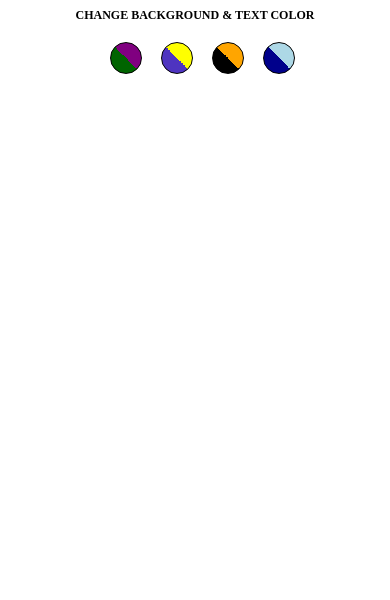
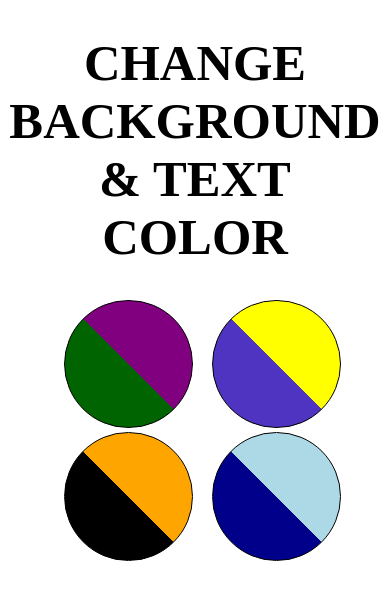
Before and after one commit to E-rar/change-background-and-text-color, a plain HTML site: page index.html in a window 390 px wide. Drawn offline with Linux system fonts and the light colour scheme.

Commit message:
responsive

```diff
--- a/assets/css/style.css
+++ b/assets/css/style.css
@@ -1,5 +1,5 @@
 h1{ /*Stylen der headline*/
-    font-size:12px;
+    font-size:6vh;
     text-align:center;
 }
 section{ /*zentrieren der "Buttons" in der Section*/
@@ -7,15 +7,15 @@ section{ /*zentrieren der "Buttons" in der Section*/
     margin-top:5%;
 }
 div{ /*Generel style der Knöpfe und hover Effekt*/
-    width:30px;
-    height:30px;
+    width:15vh;
+    height:15vh;
     margin-left:4%;
     border-radius:50%;
     border:1px solid black;
     display:inline-block;
 }
 div:hover{
-    box-shadow:2px 2px 2px rgba(0, 0, 0, 0.589);
+    box-shadow:0.5vh 0.5vh 0.5vh rgba(0, 0, 0, 0.589);
     transform:scale(1.05);
     overflow-x: hidden;
     transition:0.5s;
```
